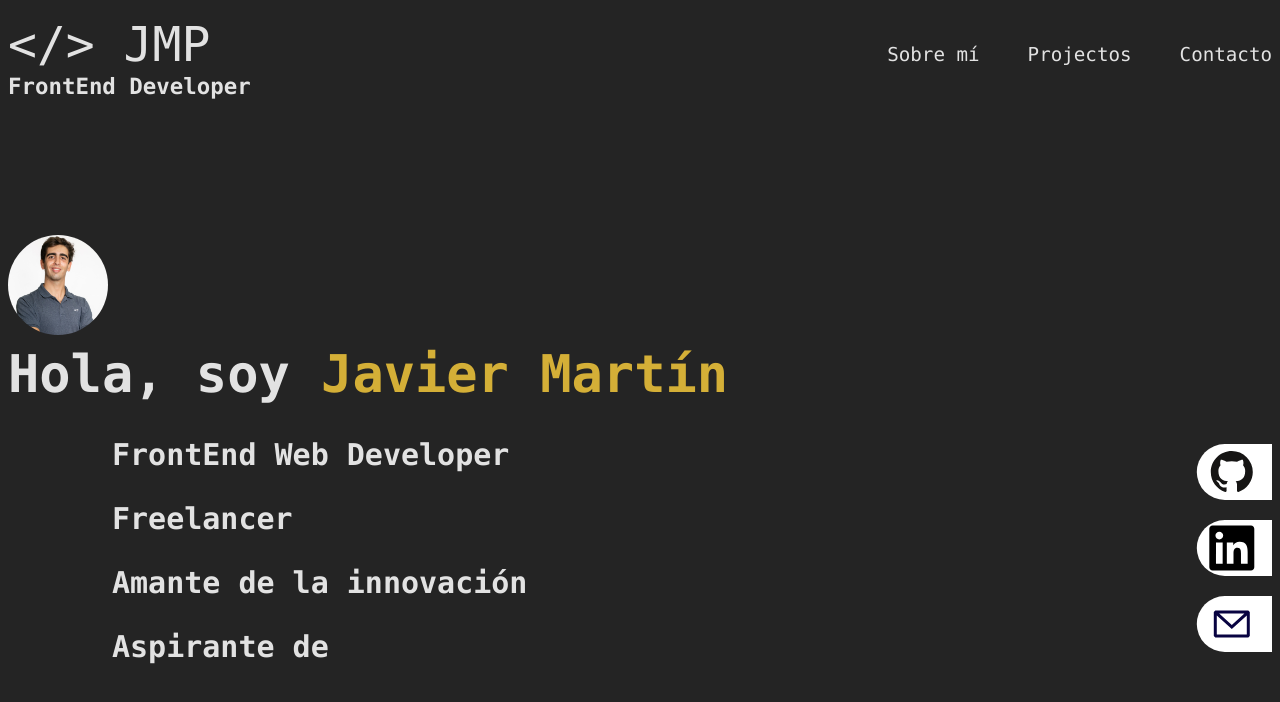
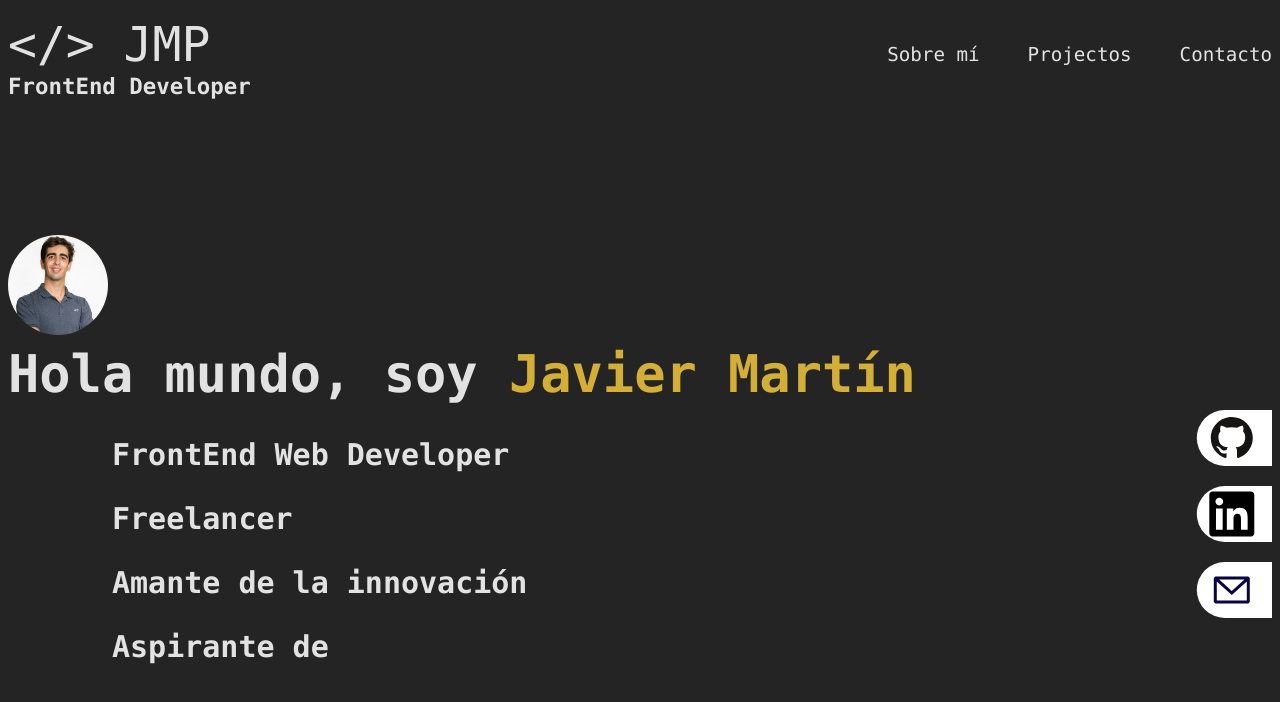
Before and after one commit to jmartinpizarro/portfolio, a React (Vite) app: page / in a window 1280 px wide. Shown: the top 702 px of the page. Built offline with nearby package versions, Linux system fonts and the light colour scheme.

Commit message:
minor changes to css

```diff
--- a/src/App.css
+++ b/src/App.css
@@ -105,7 +105,7 @@
   position: absolute;
   width: 15rem;
   right: 0px;
-  top: 50%;
+  top: 45%;
   overflow: hidden;
   display: flex;
   flex-direction: column;
--- a/src/App.jsx
+++ b/src/App.jsx
@@ -43,7 +43,7 @@ function App(){
 
       <section className='initContainer'>
         <img className='profile' src="./src/assets/fotoJMP.jpg" alt="Javier Martin perfil" />
-        <h2 className="intro">Hola, soy <span className='intro-span'>Javier Martín</span></h2>
+        <h2 className="intro">Hola mundo, soy <span className='intro-span'>Javier Martín</span></h2>
         <ul className="typingContainer">
           {startTyping && <TypingEffect phrase={'FrontEnd Web Developer'} />}
           {secondStartTyping && <TypingEffect phrase={'Freelancer'} />}
```
